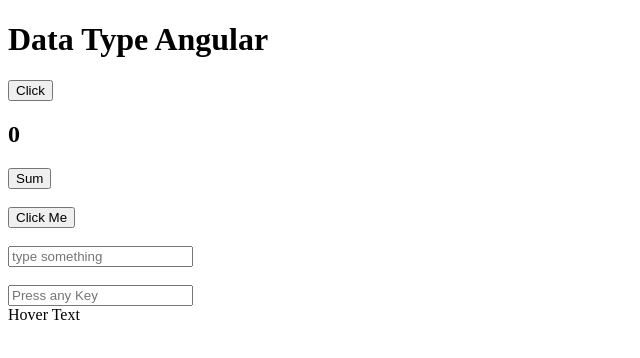
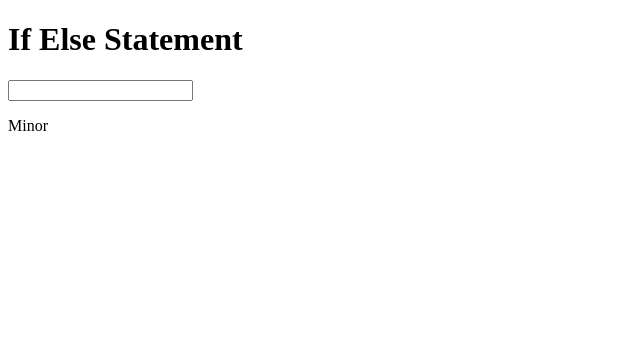
Before and after one commit to syedincharge/angular-tutorial, an Angular app: page / in a window 1280 px wide. Shown: the top 358 px of the page, without its empty margins (0-640 px from the left). Built offline with nearby package versions, Linux system fonts and the light colour scheme.

Commit message:
Update app.html

```diff
--- a/src/app/app.html
+++ b/src/app/app.html
@@ -1,23 +1,29 @@
-<h1>Data Type Angular</h1>
+<h1>If Else Statement</h1>
 
-<button (click)="handleClick()" >Click</button>
+ <!-- @if (isLoggedIn) {
+    <h1> Welcome, Hi Syed</h1>
+ }
+ @else {
+    <h1>Please Login</h1>
+ } -->
 
-<h2>{{name}}</h2>
-<h2>{{age}}</h2>
-<h2>{{isValid}}</h2>
+ <!-- @if (marks >= 66){
+     <p>Pass</p>
+ } @else {
+     <p>Fail</p>
+ } -->
+
+ <!-- <button (click)="toggleBox()">Toggle</button>
+ @if (showBox){
+    <div class="box"><h2>This is a box</h2></div>
+ } -->
+
+ <input (input)="updateAge($event.target.value)"  />
+ @if (age >= 18){
+    <p>Adult</p>
+ }@else {
+    <p>Minor</p>
+ }
 
 
-<button (click)="sum(5, 6)">Sum</button>
-<br>
-<br>
-<button (click)="clickHandle()">Click Me</button>
-<br>
-<br>
-<input (input)="onTyping($event)" placeholder="type something"/>
-<br>
-<br>
-<input (keyup) ="onKeyUp($event)"   (blur) ="onBlur()"       (focus) ="onFocus()" placeholder="Press any Key" />
-<br>
-<div (mouseover)="onHover()" (mouseleave)="onLeave()" class="hover-box">
-    Hover Text
-</div>
+<router-outlet />
```
